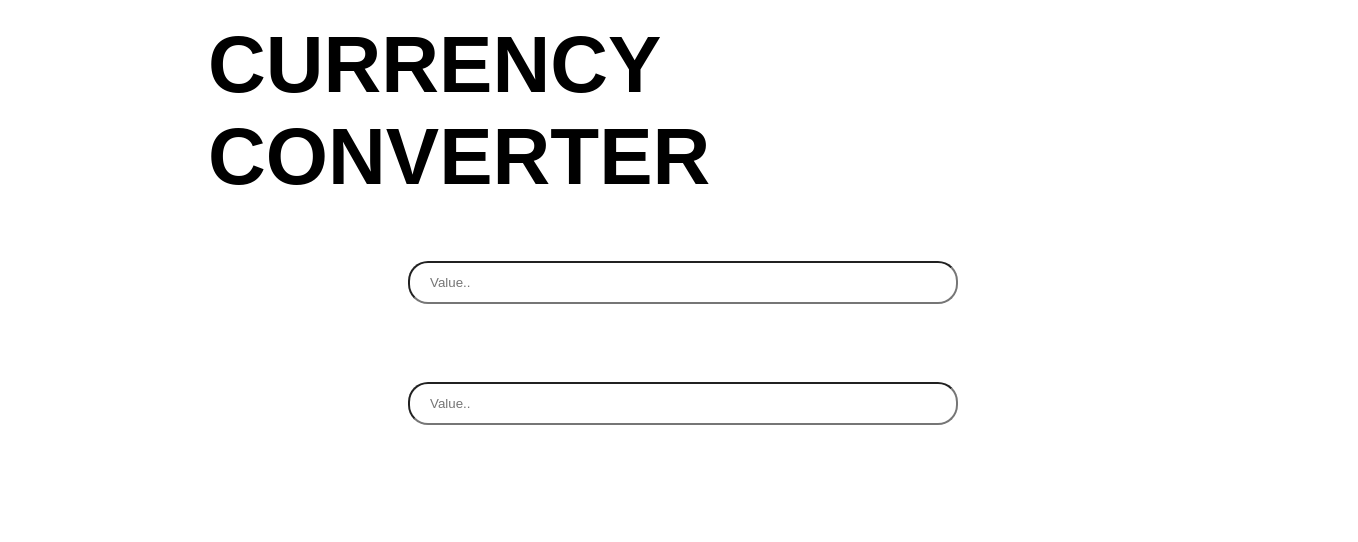
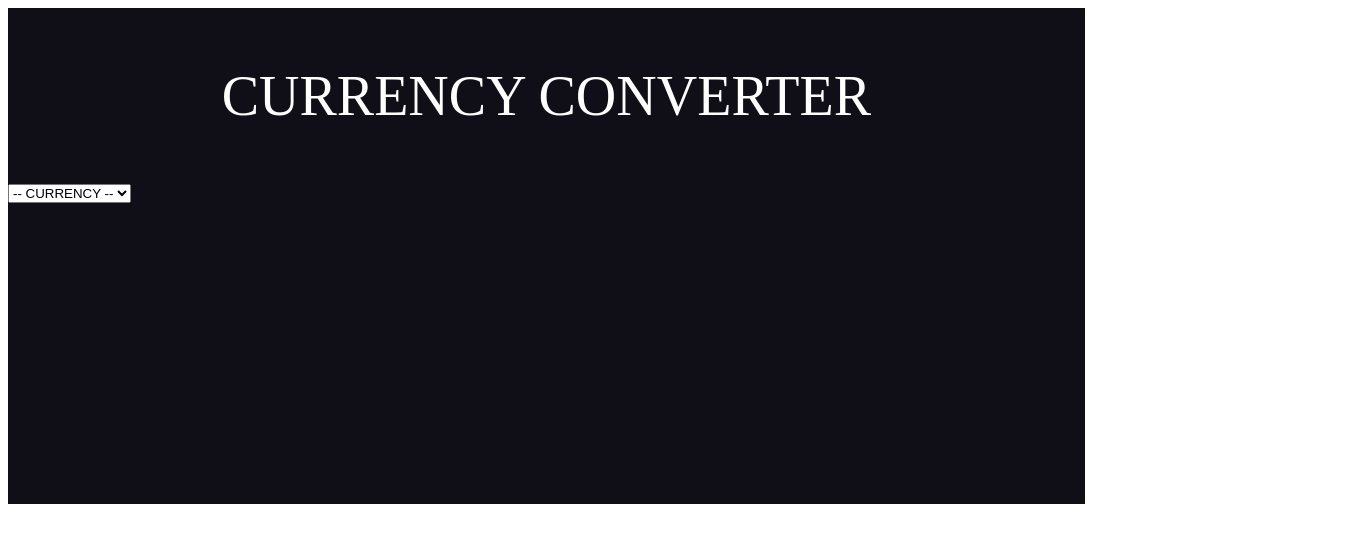
Before and after one commit to DeVil2O/Currency-Converter, an Angular app: page / in a window 1280 px wide. Shown: the top 542 px of the page, 1358 px wide, since content can reach past the window. Built offline with nearby package versions, Linux system fonts and the light colour scheme.

Commit message:
Installed the images and a dropdown

```diff
--- a/src/app/app.component.css
+++ b/src/app/app.component.css
@@ -1,13 +1,12 @@
-.heading h1{
-    margin: 19px 200px;
-    font-size: 80px;
-    font-family: 'Muli', sans-serif;
+.whole{
+    position: absolute;
+    height: 31em;
+    width: 67.3em;
+    background-color: #100e17;
 }
-
-input[type=text]{
-    margin: 39px 400px;
-    width: 40%;
-    padding: 12px 20px;
-    border-radius: 20px;
-    outline: none;
+.heading p{
+    position: relative;
+    font-size: 3.5em;
+    color: white;
+    text-align: center;
 }
--- a/src/app/app.component.html
+++ b/src/app/app.component.html
@@ -1,14 +1,12 @@
-<div class="heading">
-  <h1>CURRENCY CONVERTER</h1>
+<div class="whole">
+  <div class="heading">
+    <p>CURRENCY CONVERTER</p>
+  </div>
+  <div class="currencyName">
+      <select id="currency">
+          <option value="hide">-- CURRENCY --</option>
+          <option value="dollar" rel="icon-temperature">Dollar</option>
+          <option value="yen">Yen</option>
+      </select>
+  </div>
 </div>
-
-<div class="firstInput">
-  <input type="text" placeholder="Value..">
-
-</div>
-
-
-<div class="secondInput">
-    <input type="text" placeholder="Value..">
-
-  </div>
```
